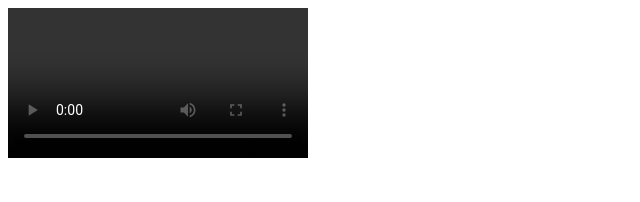
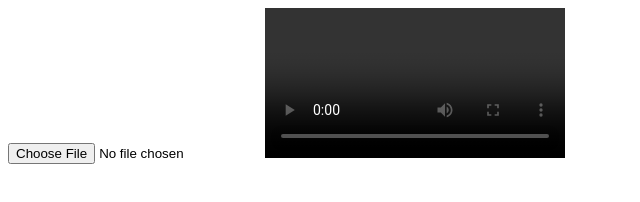
Before and after one commit to heartlog/skip-silence-inVideo, a plain HTML site: page index.html in a window 1280 px wide. Shown: the whole page, without its empty margins (0-640 px from the left). Drawn offline with Linux system fonts and the light colour scheme.

Commit message:
Update index.html

```diff
--- a/index.html
+++ b/index.html
@@ -5,7 +5,8 @@
     <title>Local Video Player</title>
   </head>
   <body>
-    <video id="video-player" controls></video>
+    <input type="file" id="video-input">
+      <video id="video-player" controls></video>
     <script src="app.js"></script>
   </body>
 </html>
```
